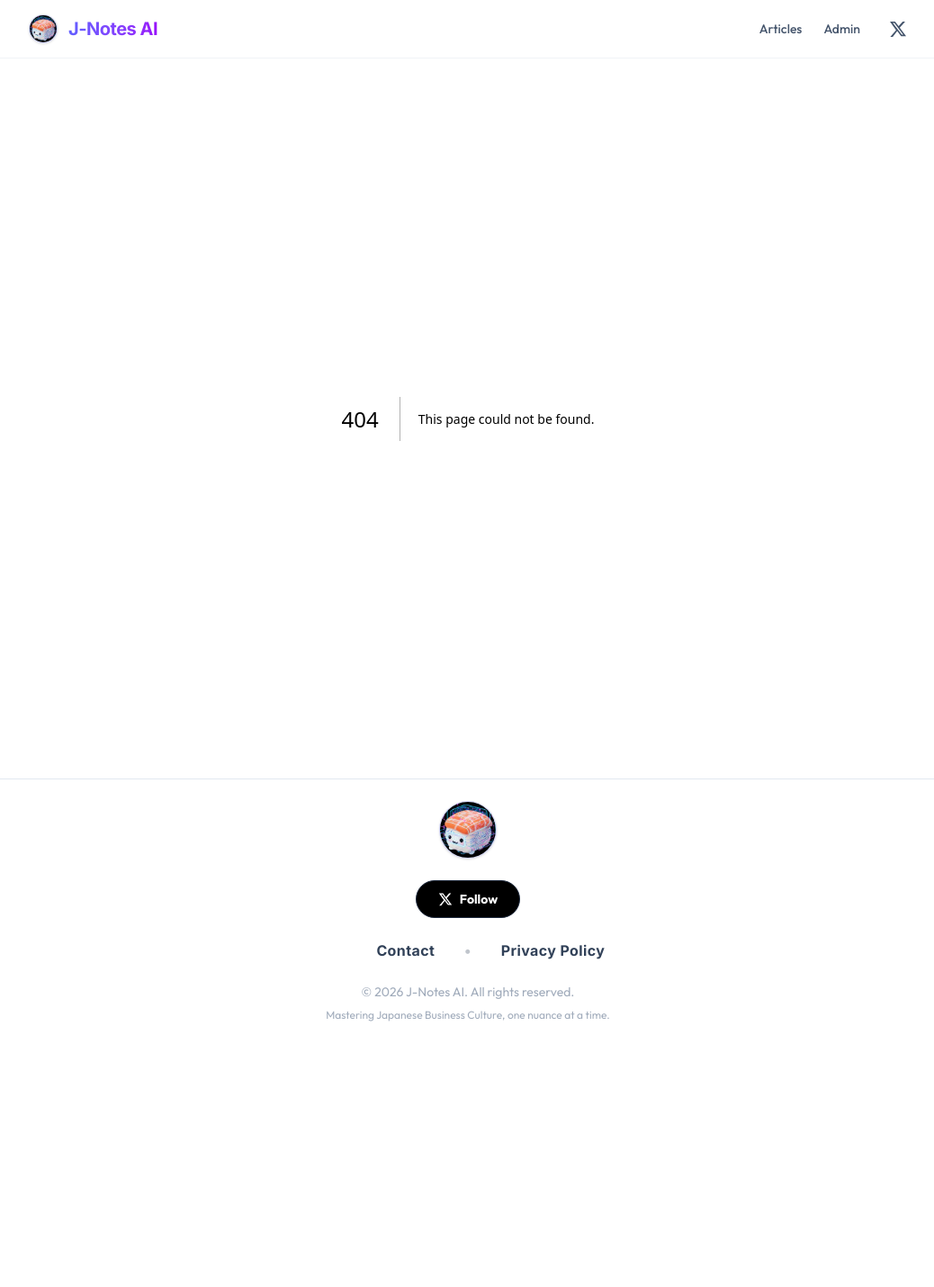
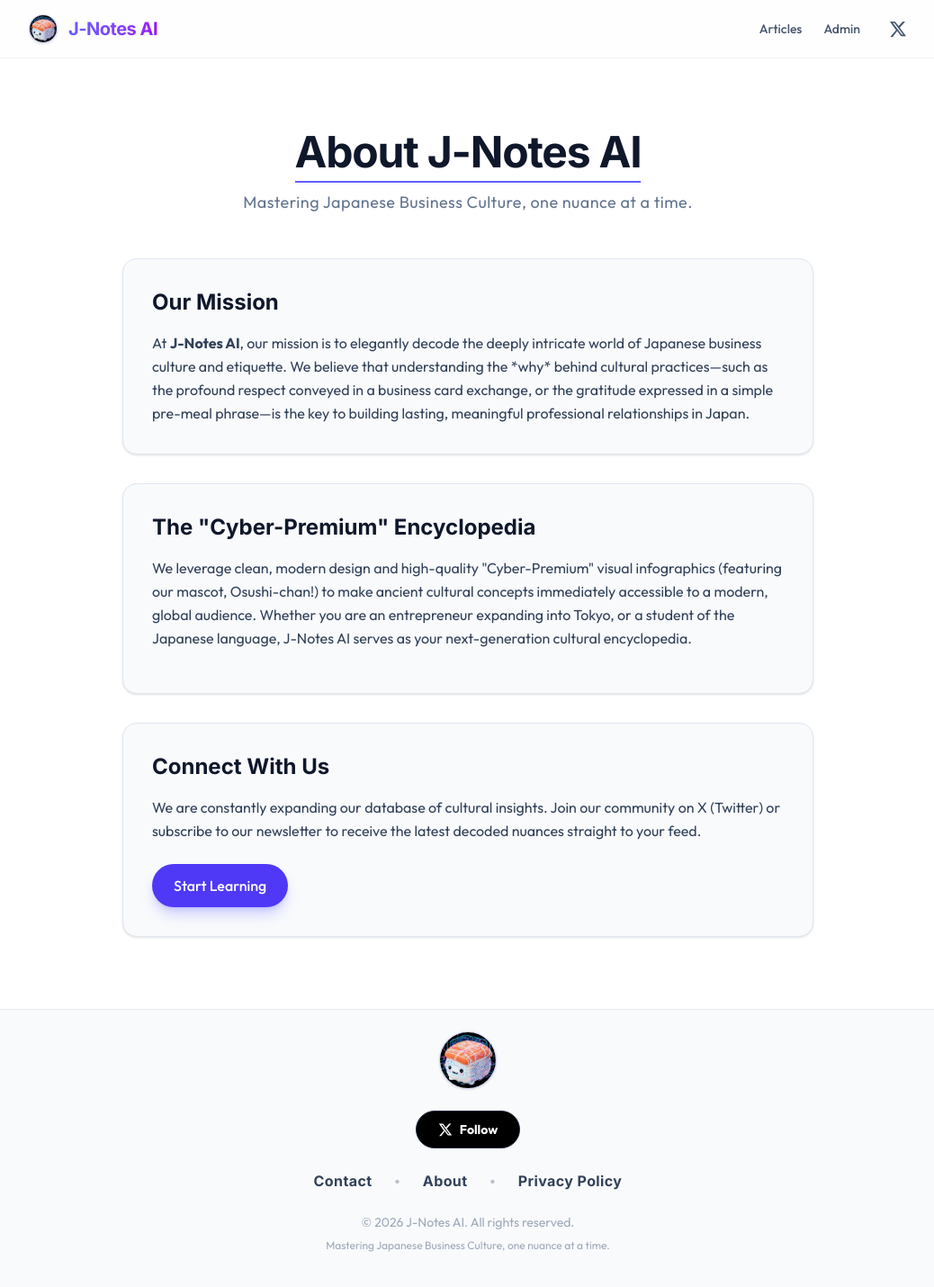
Before and after one commit to Popikuro/j-notes-ai, a Next.js app: page /about in a window 1280 px wide. Before the commit this address had no page. Shown: the whole page at 90% size, without its empty margins (120-1158 px from the left). Before the commit the page ends 1176 px from the top, so only its background shows below. Built offline with nearby package versions, Linux system fonts and the light colour scheme.

Commit message:
SEO & Compliance: Create About page and update Footer navigation for Google AdSense compliance

```diff
--- /dev/null
+++ b/app/about/page.tsx
@@ -0,0 +1,60 @@
+export const dynamic = 'force-dynamic';
+
+export const metadata = {
+  title: "About J-Notes AI | Mastering Japanese Business Culture",
+  description: "Learn about J-Notes AI's mission to decode the nuances of Japanese business culture and etiquette.",
+};
+
+export default function AboutPage() {
+  return (
+    <div className="min-h-screen bg-white dark:bg-[#121212] flex flex-col items-center py-20 px-6 antialiased">
+      <div className="w-full max-w-3xl space-y-12">
+        <div className="text-center space-y-4">
+          <h1 className="text-4xl md:text-5xl font-bold font-inter tracking-tight text-slate-900 dark:text-white mb-2 pb-2 inline-block border-b-2 border-indigo-500">
+            About J-Notes AI
+          </h1>
+          <p className="text-slate-500 dark:text-slate-400 font-outfit text-lg tracking-wide">
+            Mastering Japanese Business Culture, one nuance at a time.
+          </p>
+        </div>
+
+        <div className="prose prose-lg dark:prose-invert max-w-none font-outfit text-slate-700 dark:text-slate-300">
+          <section className="bg-slate-50 dark:bg-[#1a1a1a] p-8 rounded-2xl border border-slate-200 dark:border-slate-800 shadow-sm hover:shadow-md transition-shadow">
+            <h2 className="text-2xl font-bold font-inter text-slate-900 dark:text-indigo-400 mb-4 flex items-center gap-2">
+               Our Mission
+            </h2>
+            <p className="leading-relaxed">
+              At <strong>J-Notes AI</strong>, our mission is to elegantly decode the deeply intricate world of Japanese business culture and etiquette. We believe that understanding the *why* behind cultural practices—such as the profound respect conveyed in a business card exchange, or the gratitude expressed in a simple pre-meal phrase—is the key to building lasting, meaningful professional relationships in Japan.
+            </p>
+          </section>
+
+          <section className="bg-slate-50 dark:bg-[#1a1a1a] p-8 rounded-2xl border border-slate-200 dark:border-slate-800 shadow-sm hover:shadow-md transition-shadow mt-8">
+            <h2 className="text-2xl font-bold font-inter text-slate-900 dark:text-indigo-400 mb-4">
+               The "Cyber-Premium" Encyclopedia
+            </h2>
+            <p className="leading-relaxed mb-4">
+              We leverage clean, modern design and high-quality "Cyber-Premium" visual infographics (featuring our mascot, Osushi-chan!) to make ancient cultural concepts immediately accessible to a modern, global audience. Whether you are an entrepreneur expanding into Tokyo, or a student of the Japanese language, J-Notes AI serves as your next-generation cultural encyclopedia.
+            </p>
+          </section>
+
+          <section className="bg-slate-50 dark:bg-[#1a1a1a] p-8 rounded-2xl border border-slate-200 dark:border-slate-800 shadow-sm hover:shadow-md transition-shadow mt-8">
+            <h2 className="text-2xl font-bold font-inter text-slate-900 dark:text-indigo-400 mb-4">
+              Connect With Us
+            </h2>
+            <p className="leading-relaxed">
+              We are constantly expanding our database of cultural insights. Join our community on X (Twitter) or subscribe to our newsletter to receive the latest decoded nuances straight to your feed.
+            </p>
+            <div className="mt-6 flex">
+              <a
+                href="/"
+                className="inline-flex items-center gap-2 px-6 py-3 bg-indigo-600 hover:bg-indigo-700 text-white font-medium rounded-full transition-colors shadow-lg shadow-indigo-500/30"
+              >
+                Start Learning
+              </a>
+            </div>
+          </section>
+        </div>
+      </div>
+    </div>
+  );
+}
--- a/components/Footer.tsx
+++ b/components/Footer.tsx
@@ -15,20 +15,18 @@ export default function Footer() {
                         Follow
                     </a>
                 </div>
-                <div className="mb-6 flex items-center justify-center w-full text-sm md:text-base font-bold text-slate-700 dark:text-slate-200 font-inter tracking-wide">
-                    <div className="flex-1 text-right">
+                <div className="mb-6 flex items-center justify-center w-full text-sm md:text-base font-bold text-slate-700 dark:text-slate-200 font-inter tracking-wide gap-4 md:gap-6">
                     <a href="https://x.com/messages/compose?recipient_id=1962561585097977856" target="_blank" rel="noopener noreferrer" className="hover:text-indigo-600 dark:hover:text-indigo-400 hover:underline underline-offset-4 transition-all duration-300">
                         Contact
                     </a>
-                    </div>
-                    <div className="px-6 md:px-8 opacity-30 font-normal">
-                        •
-                    </div>
-                    <div className="flex-1 text-left">
+                    <span className="opacity-30 font-normal text-xs md:text-sm">•</span>
+                    <a href="/about" className="hover:text-indigo-600 dark:hover:text-indigo-400 hover:underline underline-offset-4 transition-all duration-300">
+                        About
+                    </a>
+                    <span className="opacity-30 font-normal text-xs md:text-sm">•</span>
                     <a href="/privacy" className="hover:text-indigo-600 dark:hover:text-indigo-400 hover:underline underline-offset-4 transition-all duration-300">
                         Privacy Policy
                     </a>
-                    </div>
                 </div>
                 <div className="opacity-60 flex flex-col items-center">
                     <p>© {new Date().getFullYear()} J-Notes AI. All rights reserved.</p>
```
Lines whose indentation alone changed are shown as unchanged.
